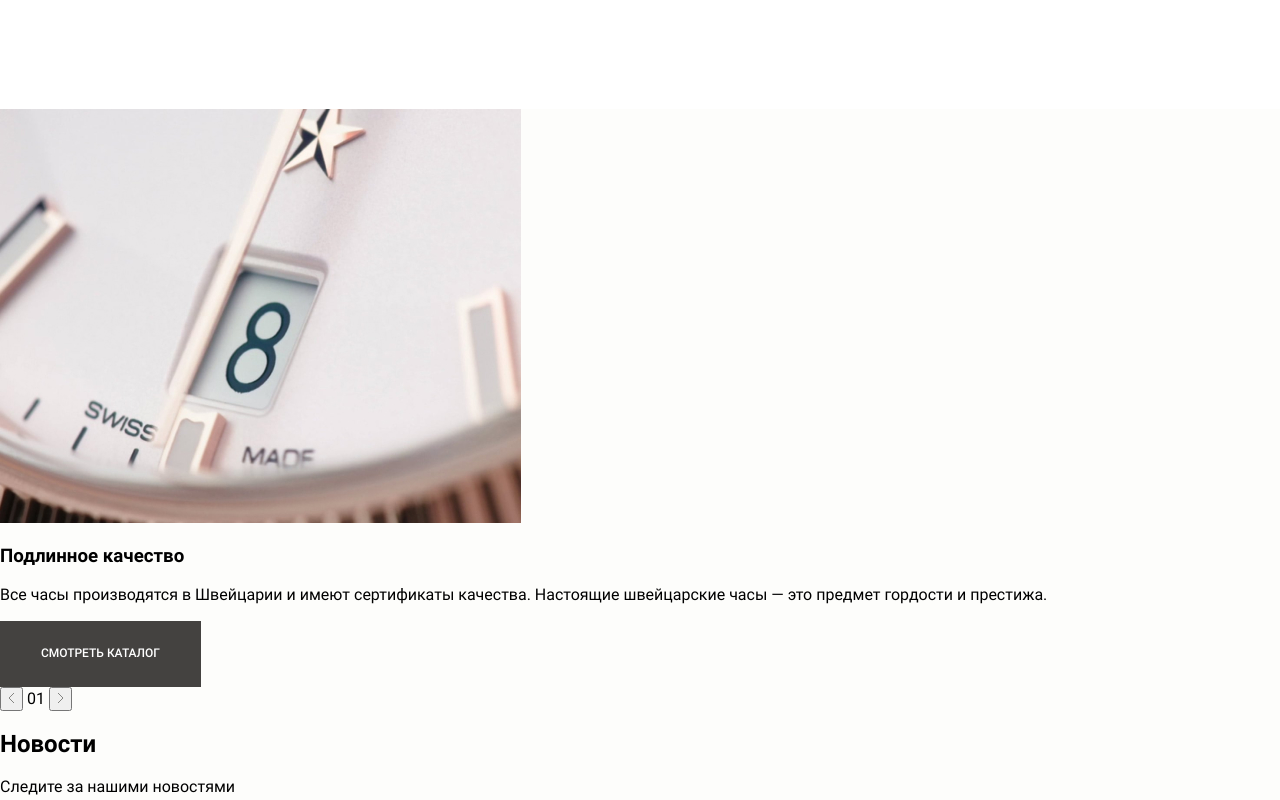
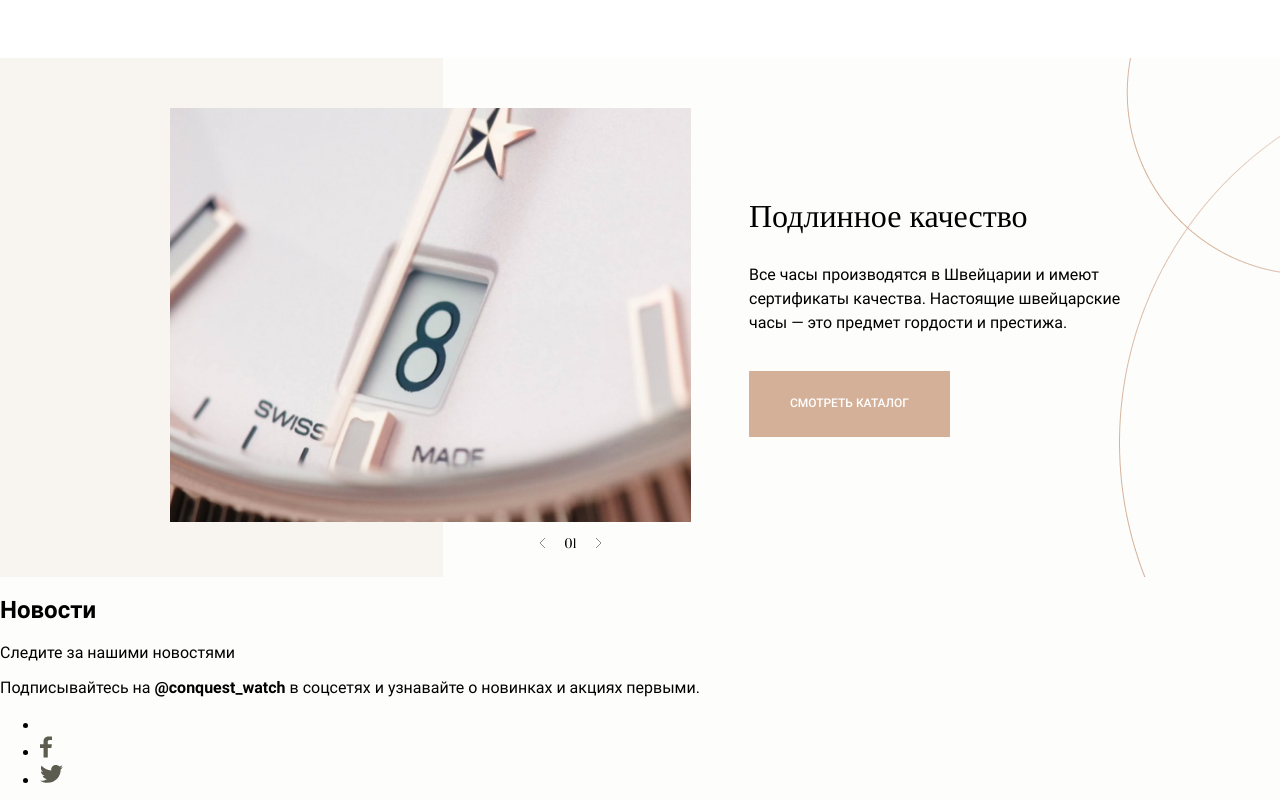
Before and after one commit to WEVI0Z/Watch-Shop, a website: page index.html in a window 1280 px wide. Shown: the part 1480-2280 px from the top of the page. Drawn offline with Linux system fonts and the light colour scheme; a web font is replaced by a local one.

Commit message:
completed the qualities section styling

```diff
--- a/index.html
+++ b/index.html
@@ -91,6 +91,7 @@
                 <span class="watch__description">28 мм диаметр</span>
             </div>
         </section>
+        <div class="popular__wrapper">
             <section class="popular">
                 <div class="popular__header">
                     <h2 class="popular__heading">Популярные модели</h2>
@@ -117,25 +118,28 @@
                     </li>
                 </ul>
             </section>
+        </div>
         <section class="qualities">
             <h2 class="qualities__title visually-hidden">Преимущества</h2>
             <div class="qualities__slider">
-                <div class="qualities__slide">
+                <ul class="qualities__slides">
+                    <li class="qualities__slide">
                         <img src="img/main/quality-banner.jpg" alt="Часы" class="slide__picture">
                         <div class="slide__right-side">
                             <h3 class="slide__title">Подлинное качество</h3>
                             <p class="slide__description">Все часы производятся в Швейцарии и имеют сертификаты качества. Настоящие швейцарские часы — это предмет гордости и престижа.</p>
                             <a href="" class="slide__button button">Смотреть каталог</a>
                         </div>
-                </div>
+                    </li>
+                </ul>
                 <div class="slider__controls">
-                    <button class="slider__left-arrow">
+                    <button class="slider__arrow slider__arrow--left">
                         <svg width="7" height="12">
                             <use xlink:href="img/sprite.svg#arrow-left"></use>
                         </svg>
                     </button>
                     <span class="slider__page-number">01</span>
-                    <button class="slider__right-arrow">
+                    <button class="slider__arrow slider__arrow--right">
                         <svg width="7" height="12">
                             <use xlink:href="img/sprite.svg#arrow-right"></use>
                         </svg>
--- a/scss/pages/main/popular.scss
+++ b/scss/pages/main/popular.scss
@@ -1,5 +1,11 @@
+.popular__wrapper {
+    width: 100%;
+    background-color: #fff;
+}
+
 .popular {
-    min-height: 680px;
+    padding-top: 50px;
+    min-height: 655px;
     width: $pc-width;
     margin: auto;
     background-color: #fff;
@@ -10,7 +16,6 @@
     }
 
     &__heading {
-        margin-top: 76px;
 
         text-align: center;
         font-family: $playfair;
--- a/scss/pages/main/promo.scss
+++ b/scss/pages/main/promo.scss
@@ -7,6 +7,7 @@
     background-image: url("/img/main/promo-background.png");
     background-repeat: no-repeat;
     background-position-x: -14px;
+    background-size: cover;
 
     &__catalog {
         margin-top: 255px;
--- /dev/null
+++ b/scss/pages/main/qualities.scss
@@ -0,0 +1,84 @@
+.qualities {
+    width: $pc-width;
+    margin: auto;
+    min-height: 519px;
+
+    background-image: url("/img/main/qualities-background.jpg");
+    background-repeat: no-repeat;
+    background-position-x: -25px;
+
+    &__slides {
+        margin: 0;
+        padding: 0;
+        padding-top: 50px;
+        padding-left: 170px;
+
+        list-style-type: none;
+    }
+
+    &__slide {
+        display: flex;
+
+        .slide__right-side {
+            display: flex;
+            margin-left: 58px;
+            margin-top: 55px;
+            flex-direction: column;
+            align-items: flex-start;
+            width: 400px;
+
+            .slide__title {
+                margin-bottom: 0;
+
+                font-family: $playfair;
+                font-weight: 400;
+                font-size: 32px;
+                line-height: 43px;
+            }
+
+            .slide__description {
+                margin-top: 25px;
+
+                font-weight: 400;
+                font-size: 16px;
+                line-height: 150%;
+            }
+
+            .slide__button {
+                margin-top: 20px;
+
+                background-color: #D4B098;
+            }
+        }
+    }
+
+    .slider__controls {
+        margin-left: 533px;
+        margin-top: 12px;
+        display: flex;
+        align-items: center;
+        width: 75px;
+        justify-content: space-between;
+
+        .slider__arrow {
+            background: none;
+            border: none;
+
+            &:hover, &:focus {
+                cursor: pointer;
+                opacity: 0.5;
+            }
+
+            &:active {
+                opacity: 0.7;
+            }
+        }
+
+        .slider__page-number {
+            font-family: $prata;
+            font-weight: 400;
+            font-size: 12px;
+            line-height: 16px;
+        }
+    }
+}
--- a/scss/style.scss
+++ b/scss/style.scss
@@ -15,3 +15,4 @@
 // Pages
 @import "pages/main/promo.scss";
 @import "pages/main/popular.scss";
+@import "pages/main/qualities.scss";
```
Also changed, not shown: css/style.css, img/main/qualities-background.jpg (added). Lines whose indentation alone changed are shown as unchanged.
